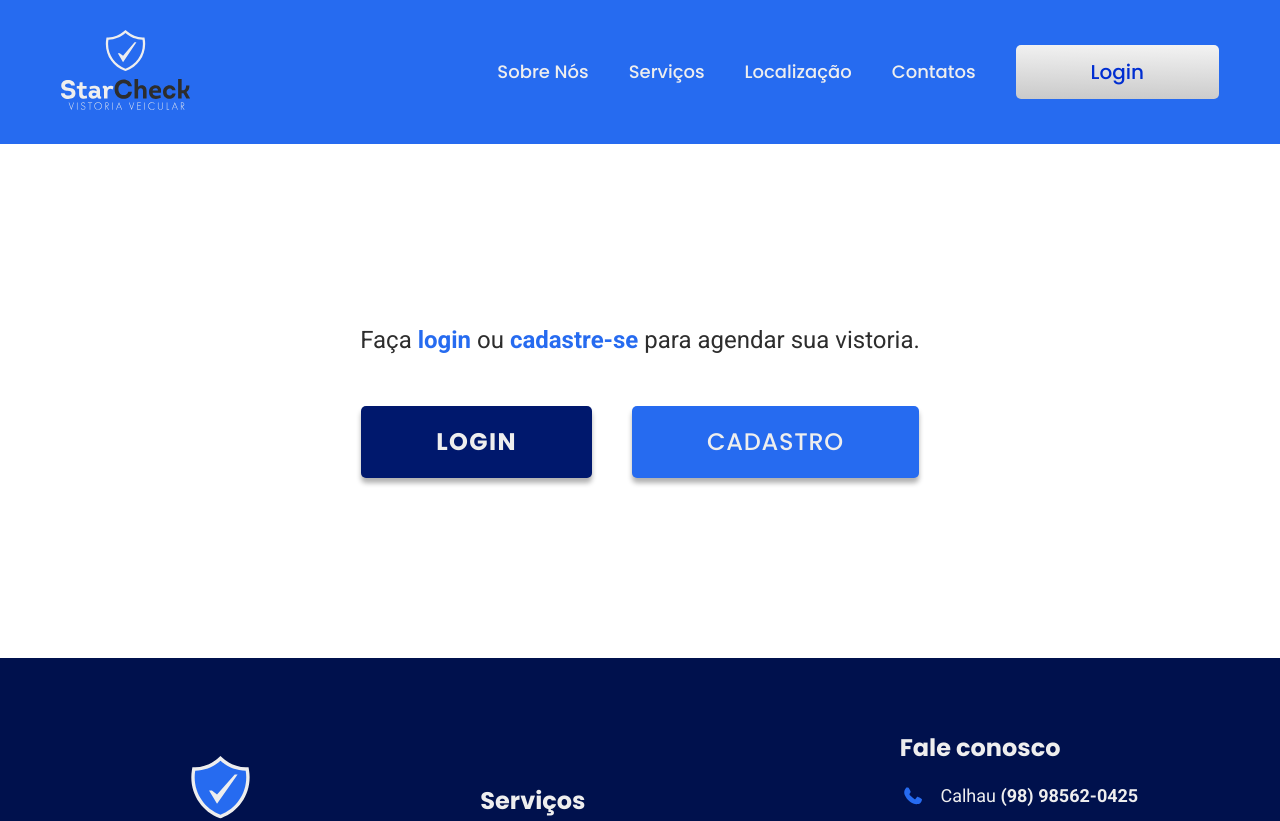
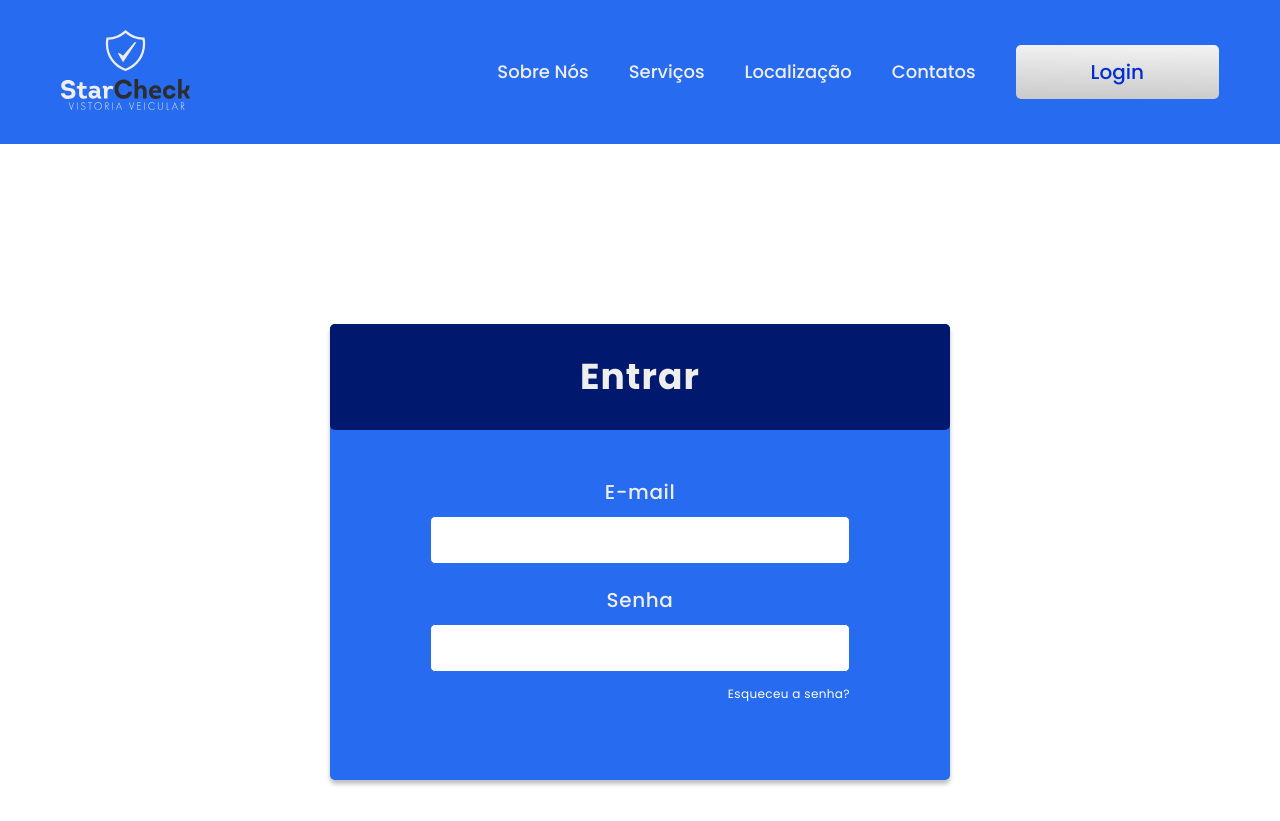
Before and after one commit to leonardobl/form-front, a React (Create React App) app: page /login in a window 1280 px wide. Shown: the top 821 px of the page. Built offline with nearby package versions, Linux system fonts and the light colour scheme.

Commit message:
criacao da pagina de login

```diff
--- /dev/null
+++ b/src/components/Pages/loginRegister/index.tsx
@@ -0,0 +1,6 @@
+import React from "react";
+import { LoginRegisterTemplate } from "../../Templates/LoginRegisterTemplate";
+
+export const LoginRegister = () => {
+  return <LoginRegisterTemplate />;
+};
--- a/src/components/Templates/LayoutTemplate/index.tsx
+++ b/src/components/Templates/LayoutTemplate/index.tsx
@@ -48,7 +48,7 @@ export const LayoutTemplate = ({ children }: { children: React.ReactNode }) => {
               Contatos
             </NavHashLink>
 
-            <Link to="/login">
+            <Link to="/login-cadastro">
               <ButtonCustom typeOfButton="Login">Login</ButtonCustom>
             </Link>
           </S.HeaderMenu>
--- /dev/null
+++ b/src/components/Templates/LoginRegisterTemplate/index.tsx
@@ -0,0 +1,26 @@
+import React from "react";
+import { LayoutTemplate } from "../LayoutTemplate";
+import * as S from "./styles";
+import { ButtonCustom } from "../../Atoms/ButtonCustom";
+import { Link } from "react-router-dom";
+
+export const LoginRegisterTemplate = () => {
+  return (
+    <LayoutTemplate>
+      <S.Container>
+        <p>
+          Faça <span>login</span> ou <span>cadastre-se</span> para agendar sua
+          vistoria.
+        </p>
+        <S.WrapperButtons>
+          <Link to={"/login"}>
+            <ButtonCustom typeOfButton="BlueDark">LOGIN</ButtonCustom>
+          </Link>
+          <Link to={"/cadastro"}>
+            <ButtonCustom typeOfButton="BlueLight">CADASTRO</ButtonCustom>
+          </Link>
+        </S.WrapperButtons>
+      </S.Container>
+    </LayoutTemplate>
+  );
+};
--- /dev/null
+++ b/src/components/Templates/LoginRegisterTemplate/styles.ts
@@ -0,0 +1,30 @@
+import styled from "styled-components";
+
+export const Container = styled.div`
+  padding: 180px;
+  display: flex;
+  justify-content: center;
+  flex-direction: column;
+
+  p {
+    color: #2d2d2d;
+    text-align: center;
+    font-family: "Roboto";
+    font-size: 24px;
+    font-style: normal;
+    font-weight: 400;
+    line-height: 32px;
+
+    span {
+      color: #266bf0;
+      font-weight: 700;
+    }
+  }
+`;
+
+export const WrapperButtons = styled.div`
+  padding-top: 50px;
+  display: flex;
+  justify-content: center;
+  gap: 40px;
+`;
--- a/src/components/Templates/LoginTemplate/index.tsx
+++ b/src/components/Templates/LoginTemplate/index.tsx
@@ -1,23 +1,29 @@
 import React from "react";
 import { LayoutTemplate } from "../LayoutTemplate";
 import * as S from "./styles";
-import { ButtonCustom } from "../../Atoms/ButtonCustom";
-import { Link } from "react-router-dom";
+import { InputCustom } from "../../Atoms/Inputs/InputCustom";
 
 export const LoginTemplate = () => {
   return (
     <LayoutTemplate>
       <S.Container>
-        <p>
-          Faça <span>login</span> ou <span>cadastre-se</span> para agendar sua
-          vistoria.
-        </p>
-        <S.WrapperButtons>
-          <ButtonCustom typeOfButton="BlueDark">LOGIN</ButtonCustom>
-          <Link to={"/cadastro"}>
-            <ButtonCustom typeOfButton="BlueLight">CADASTRO</ButtonCustom>
-          </Link>
-        </S.WrapperButtons>
+        <S.Form>
+          <S.Header>
+            <h1>Entrar</h1>
+          </S.Header>
+          <S.FormContent>
+            <S.Grid $gridTemplate="1fr">
+              <label>E-mail</label>
+              <InputCustom type="email" />
+            </S.Grid>
+
+            <S.Grid $gridTemplate="1fr">
+              <label>Senha</label>
+              <InputCustom type="password" />
+              <a href="#">Esqueceu a senha?</a>
+            </S.Grid>
+          </S.FormContent>
+        </S.Form>
       </S.Container>
     </LayoutTemplate>
   );
--- a/src/components/Templates/LoginTemplate/styles.ts
+++ b/src/components/Templates/LoginTemplate/styles.ts
@@ -1,30 +1,75 @@
-import styled from "styled-components";
+import styled, { css } from "styled-components";
 
 export const Container = styled.div`
-  padding: 180px;
+  padding: 180px 0;
+`;
+
+export const Form = styled.form`
+  width: 620px;
+  border-radius: 5px;
+  background: #266bf0;
+  margin: 0 auto;
+  box-shadow: 0px 4px 4px 0px rgba(0, 0, 0, 0.25);
+`;
+
+export const Header = styled.header`
+  border-radius: 5px;
+  background: #00186d;
+  height: 106px;
   display: flex;
+  align-items: center;
   justify-content: center;
-  flex-direction: column;
 
-  p {
-    color: #2d2d2d;
+  h1 {
+    color: #eee;
     text-align: center;
-    font-family: "Roboto";
-    font-size: 24px;
+    font-family: "Poppins";
+    font-size: 36px;
     font-style: normal;
-    font-weight: 400;
-    line-height: 32px;
-
-    span {
-      color: #266bf0;
-      font-weight: 700;
-    }
+    font-weight: 700;
+    line-height: 24px;
+    letter-spacing: 1.08px;
   }
 `;
 
-export const WrapperButtons = styled.div`
-  padding-top: 50px;
-  display: flex;
-  justify-content: center;
-  gap: 40px;
+export const FormContent = styled.div`
+  padding: 50px 100px;
 `;
+
+export const Grid = styled.div<{ $gridTemplate: string; $gap?: string }>`
+  ${({ $gap, $gridTemplate }) => css`
+    display: grid;
+    grid-template-columns: ${$gridTemplate};
+    gap: ${$gap};
+    margin-bottom: 24px;
+
+    a {
+      color: #fff;
+      text-align: center;
+      font-family: "Poppins";
+      font-size: 12px;
+      font-style: normal;
+      font-weight: 400;
+      line-height: 24px;
+      letter-spacing: 0.36px;
+      text-align: end;
+      margin-top: 10px;
+    }
+
+    label {
+      color: #eee;
+      padding-bottom: 12px;
+      text-align: center;
+      font-family: "Poppins";
+      font-size: 20px;
+      font-style: normal;
+      font-weight: 500;
+      line-height: 24px;
+      letter-spacing: 0.6px;
+
+      span {
+        color: #ed0000;
+      }
+    }
+  `}
+`;
--- a/src/index.tsx
+++ b/src/index.tsx
@@ -8,11 +8,12 @@ import { Home } from "./components/Pages/home";
 import { Scheduling } from "./components/Pages/scheduling";
 import { Route, Routes, BrowserRouter } from "react-router-dom";
 
-import { Login } from "./components/Pages/login";
-
 import { Physical } from "./components/Pages/physical";
 import { PageLayoutTemplate } from "./components/Templates/PageTemplate";
 import { Register } from "./components/Pages/register";
+
+import { Login } from "./components/Pages/login";
+import { LoginRegister } from "./components/Pages/loginRegister";
 
 const root = ReactDOM.createRoot(
   document.getElementById("root") as HTMLElement
@@ -24,13 +25,14 @@ root.render(
       <BrowserRouter>
         <Routes>
           <Route path="/" element={<Home />} />
-          <Route path="/cadastro" element={<Register />} />
+          <Route path="login-cadastro" element={<LoginRegister />} />
+          <Route path="login" element={<Login />} />
+          <Route path="cadastro" element={<Register />} />
           <Route path="agendamento" element={<PageLayoutTemplate />}>
             <Route index element={<Scheduling />} />
             <Route path="loja-fisica" element={<Physical />} />
             <Route path="atendimento-domicilio" element={<Physical />} />
           </Route>
-          <Route path="login" element={<Login />} />
         </Routes>
       </BrowserRouter>
     </ThemeProvider>
```
